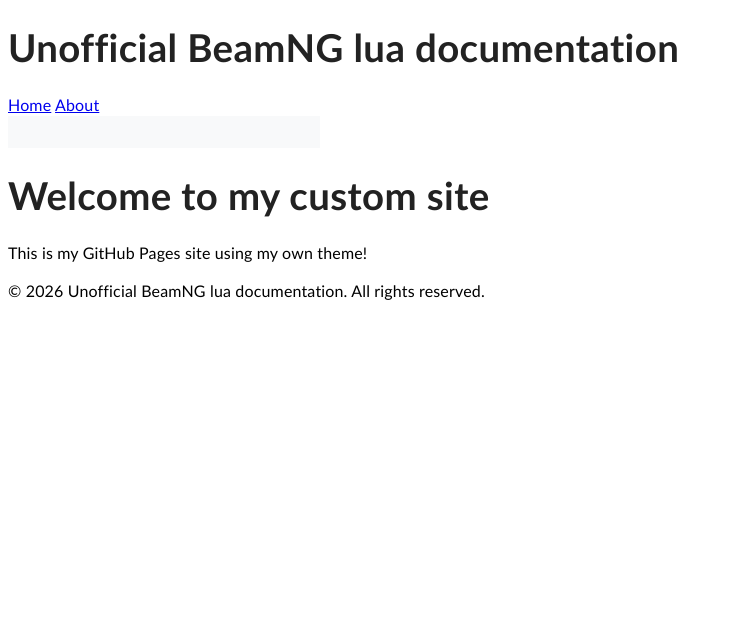
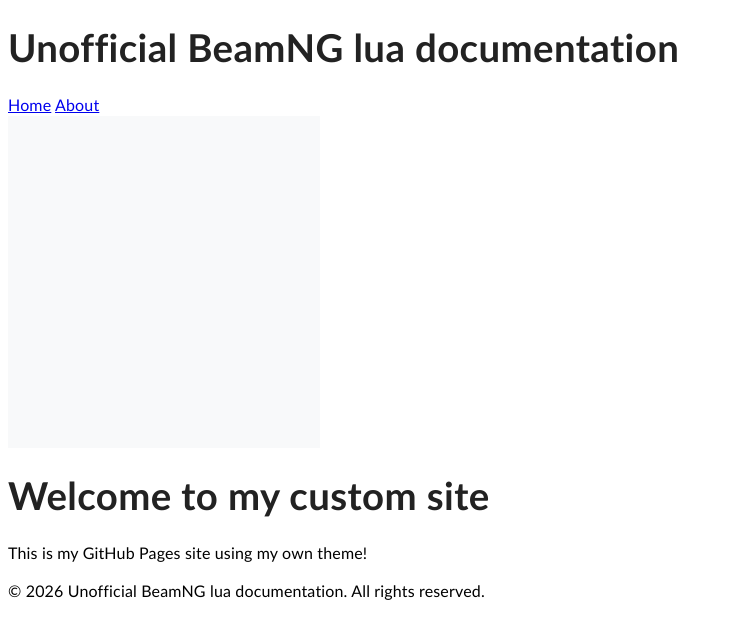
Before and after one commit to E32k/e32k.github.io, a Jekyll site: the page built from index.md, in a window 1280 px wide. Shown: the top 639 px of the page, without its empty margins (0-732 px from the left). Built offline with Jekyll 4.4.1, drawn with Linux system fonts in a browser that asks for light colours.

Commit message:
Update style.css

```diff
--- a/assets/style.css
+++ b/assets/style.css
@@ -9,7 +9,7 @@
 
 aside {
   width: 280px;
-  min-heigth: 300px;
+  min-height: 300px;
   padding: 1rem;
   background: #f8f9fa;
   font-family: monospace;
```
